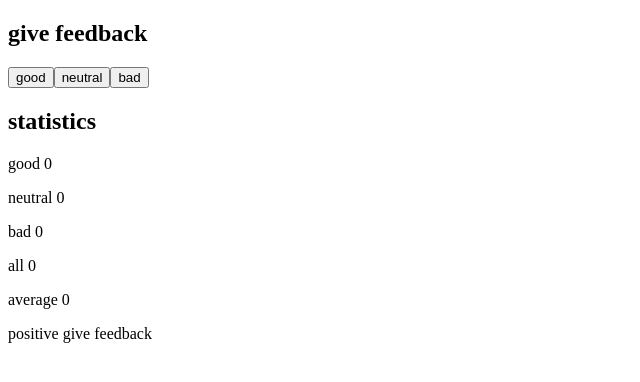
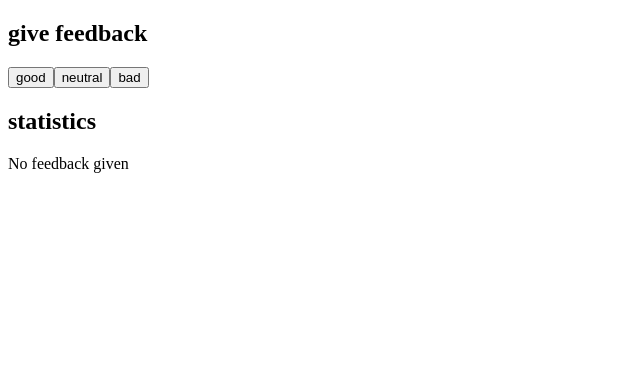
Before and after one commit to linglejack06/part1-unicafe, a React (Create React App) app: page / in a window 1280 px wide. Shown: the top 382 px of the page, without its empty margins (0-640 px from the left). Built offline with nearby package versions, Linux system fonts and the light colour scheme.

Commit message:
add conditional rendering to statistics

```diff
--- a/src/App.js
+++ b/src/App.js
@@ -19,10 +19,11 @@ function Options ({ handleClick }) {
     </div>
   )
 }
-function Statistics ({good, neutral, bad}) {
+function Statistics ({good, neutral, bad, hasFeedback}) {
   const all = good + neutral + bad;
   const avg = (good + neutral + bad) / 3
   const positive = good / all;
+  if (hasFeedback) {
     return (
       <div>
         <p>good {good}</p>
@@ -30,16 +31,25 @@ function Statistics ({good, neutral, bad}) {
         <p>bad {bad}</p>
         <p>all {all}</p>
         <p>average {avg}</p>
-      <p>positive {positive ? positive : 'give feedback'}</p>
+        <p>positive {positive}</p>
       </div>
     )
+  } else {
+    return (
+      <p>No feedback given</p>
+    )
+  }
 }
 function App() {
   const [good, setGood] = useState(0);
   const [neutral, setNeutral] = useState(0);
   const [bad, setBad] = useState(0);
+  const [hasFeedback, setHasFeedback] = useState(false);
   console.log(good, neutral, bad);
   const handleClick = (e) => {
+    if(!hasFeedback) {
+      setHasFeedback(true)
+    };
     switch(e.target.name) {
       case 'good':
         setGood(good + 1);
@@ -59,7 +69,7 @@ function App() {
       <Header title='give feedback' />
       <Options handleClick={handleClick} />
       <Header title='statistics' />
-      <Statistics good={good} neutral={neutral} bad={bad} />
+      <Statistics good={good} neutral={neutral} bad={bad} hasFeedback={hasFeedback}/>
     </div>
   );
 }
```
Lines whose indentation alone changed are shown as unchanged.
